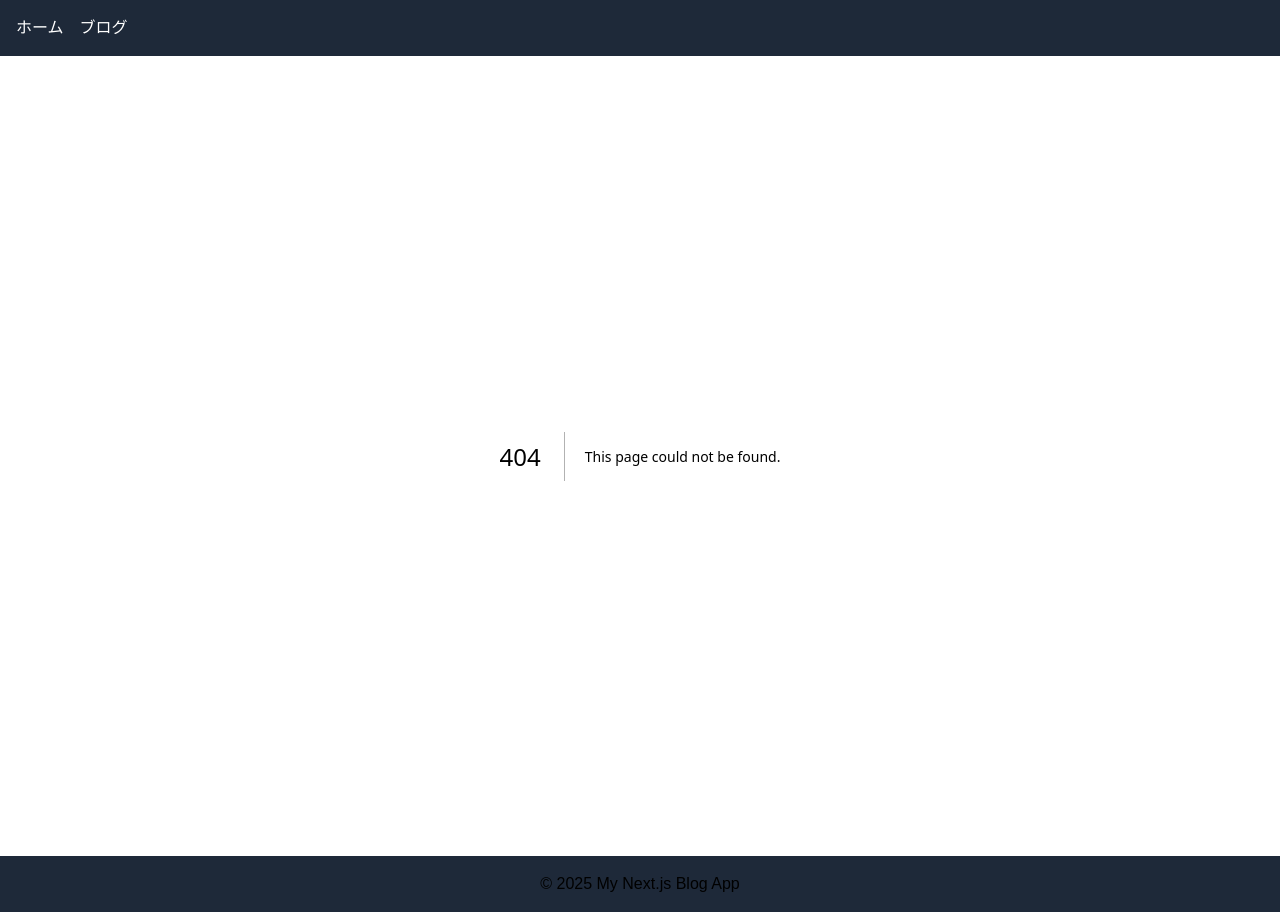
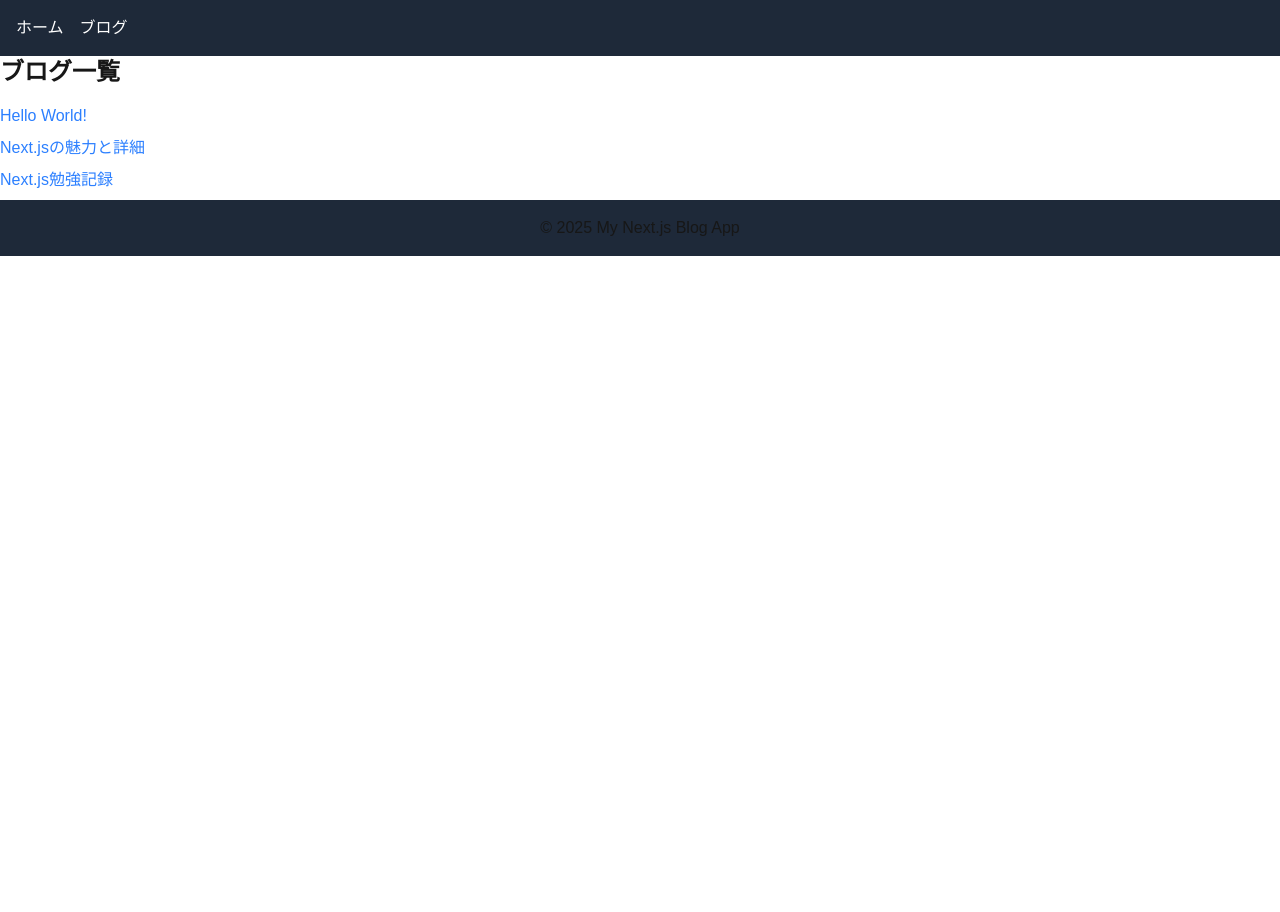
Before and after one commit to Int314/nextjs-blog-app, a Next.js app: page /blog in a window 1280 px wide. Before the commit this address had no page. After the commit the page ends 800 px from the top, so only its background shows below. Built offline with nearby package versions, Linux system fonts and the light colour scheme.

Commit message:
ブログ一覧ページ作成

```diff
--- /dev/null
+++ b/src/app/blog/page.tsx
@@ -0,0 +1,24 @@
+import Link from "next/link";
+import { posts } from "../../data/posts";
+
+export default function BlogPage() {
+  return (
+    <div>
+      <h1 className="text-2xl font-bold mb-4">ブログ一覧</h1>
+      <ul>
+        {posts.map((post) => {
+          return (
+            <li key={post.id} className="mb-2">
+              <Link
+                href={`/blog/${post.slug}`}
+                className="text-blue-500 hover:underline"
+              >
+                {post.title}
+              </Link>
+            </li>
+          );
+        })}
+      </ul>
+    </div>
+  );
+}
```
